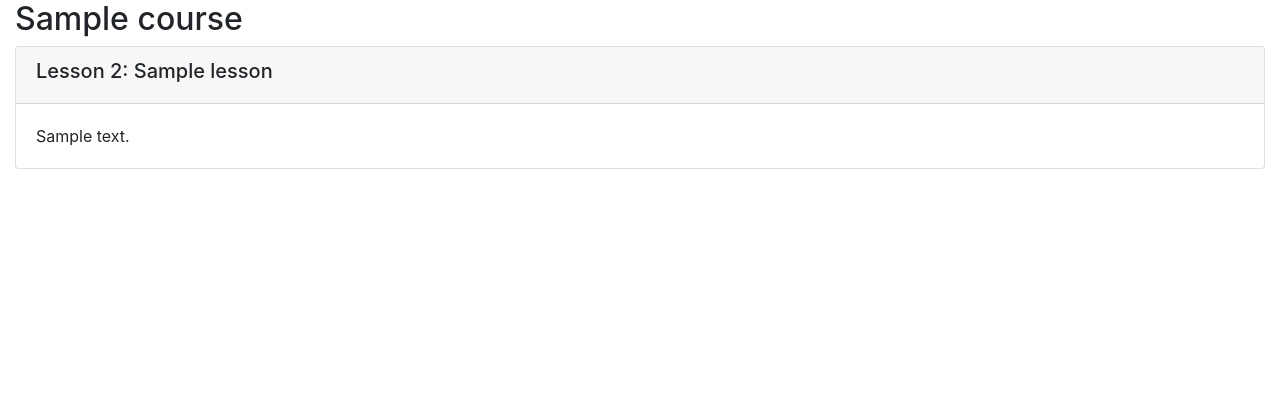
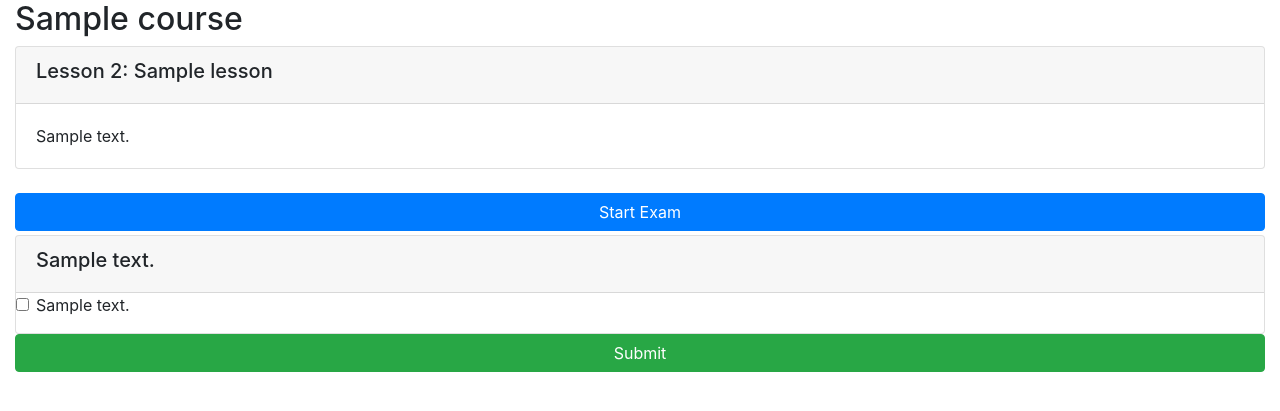
Before and after one commit to raliaskarov/tutorial_django, a Django app: template final_project/tfjzl-final-cloud-app-with-database/onlinecourse/templates/onlinecourse/course_detail_bootstrap.html in a window 1280 px wide. Shown: the part 56-467 px from the top of the page. Run offline with Django 3.2, Linux system fonts and the light colour scheme; the template is opened without the code that fills it: values that come from a table or form of the project are taken from there, others are empty; a user stored in the database is signed in; tables that the repository leaves empty hold one stand-in row (values such as "Sample post"); parts of the project's set-up code (start-up, migrations or seed data) failed here and were passed over; some libraries are stand-ins or nearby versions.

Commit message:
interim save

```diff
--- a/final_project/tfjzl-final-cloud-app-with-database/onlinecourse/templates/onlinecourse/course_detail_bootstrap.html
+++ b/final_project/tfjzl-final-cloud-app-with-database/onlinecourse/templates/onlinecourse/course_detail_bootstrap.html
@@ -51,6 +51,39 @@
                 {% endfor %}
             </div>
             <!-- Course detail template changes go here -->
+            {% if user.is_authenticated %}
+            </br>
+            <button class="btn btn-primary btn-block"
+                    data-toggle="collapse"
+                    data-target="#exam">Start Exam</button>
+                <div id="exam" class="collaplse">
+                    <form
+                            id="questionform"
+                            action="{% url 'onlinecourse:submit' course.id %}"
+                            method="POST">
+                    {% for question in course.question_set.all %}
+                        <div class="card mt-1">
+                            <div class="card-header">
+                                <h5>{{ question.content }}</h5>
+                            </div>
+                            {% csrf_token %}
+                            <div class="form-group">
+                                {% for choice in question.choice_set.all %}
+                                <div class="form-check">
+                                    <label class="form-check-label">
+                                        <input type="checkbox" name="choice_{{choice.id}}"
+                                               class="form-check-input" id="{{choice.id}}"
+                                               value="{{choice.id}}">{{ choice.content }}
+                                    </label>
+                                </div>
+                                {% endfor %}
+                            </div>
+                        </div>
+                    {% endfor %}
+                    <input class="btn btn-success btn-block" type="submit" value="Submit">
+                    </form>
+                </div>
+            {% endif %}
     </div>
 </body>
 </html>
--- a/final_project/tfjzl-final-cloud-app-with-database/onlinecourse/urls.py
+++ b/final_project/tfjzl-final-cloud-app-with-database/onlinecourse/urls.py
@@ -16,6 +16,7 @@ urlpatterns = [
     path('<int:pk>/', views.CourseDetailView.as_view(), name='course_details'),
     # ex: /enroll/5/
     path('<int:course_id>/enroll/', views.enroll, name='enroll'),
+    path('<int:course_id>/submit/', views.submit, name='submit'),
 
     # <HINT> Create a route for submit view
 
```
Also changed, not shown: final_project/tfjzl-final-cloud-app-with-database/onlinecourse/admin.py (+14 -9 lines), final_project/tfjzl-final-cloud-app-with-database/onlinecourse/views.py (+12 -4 lines), final_project/tfjzl-final-cloud-app-with-database/static/media/course_images/03-admin-site.png (added), final_project/tfjzl-final-cloud-app-with-database/static/media/course_images/question.png (added).
